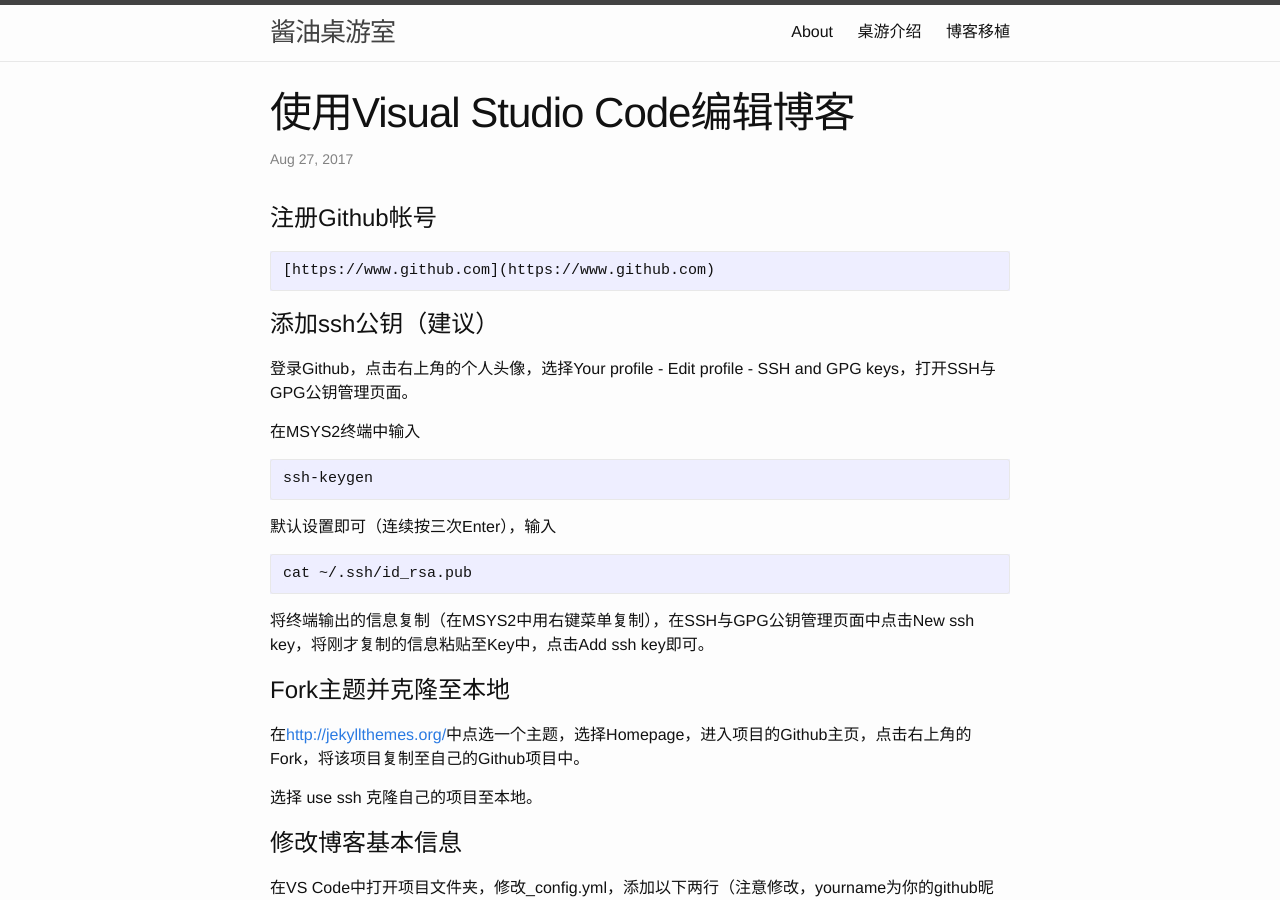
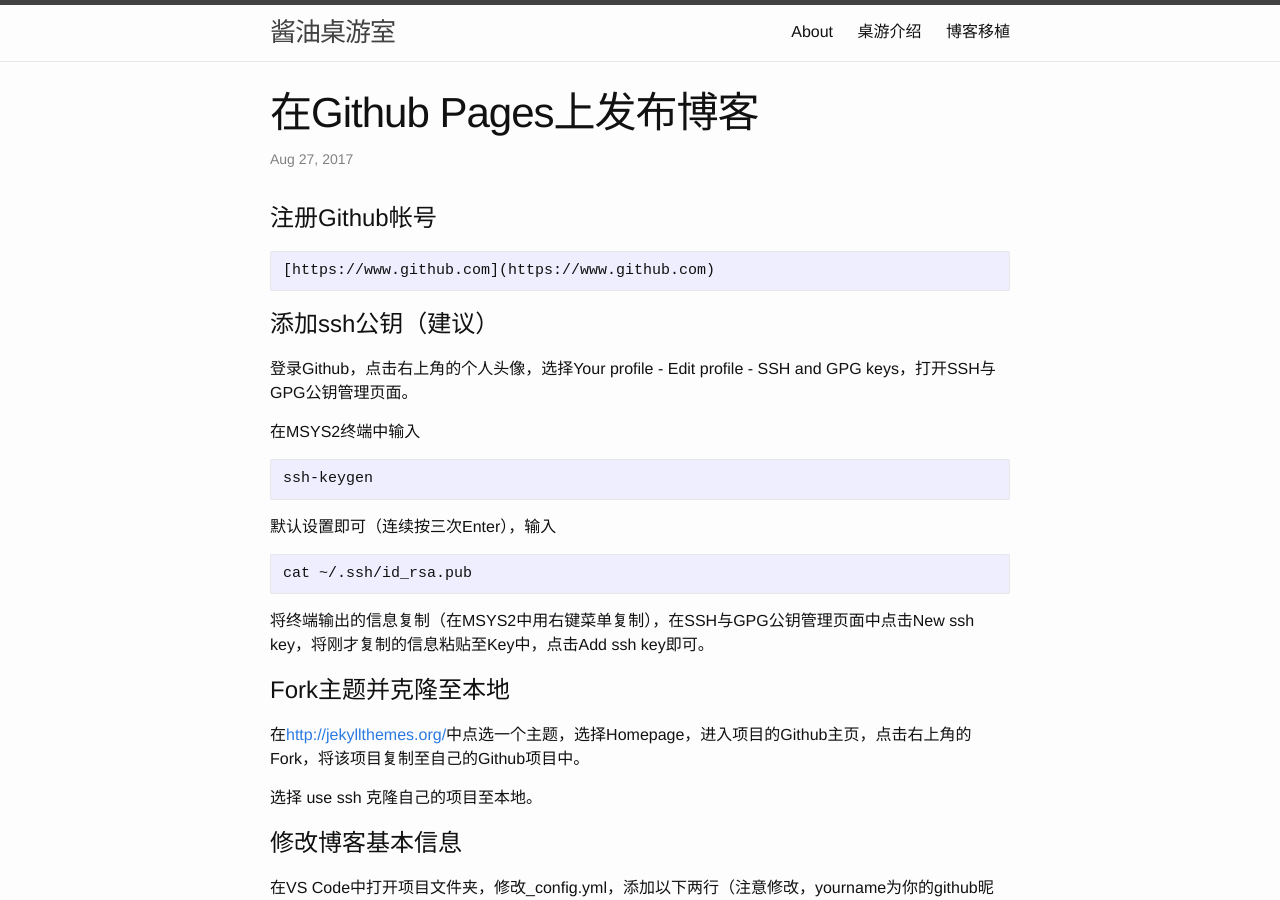
Before and after one commit to JTaoZh/boardgame, a Jekyll site: the page built from _posts/2017-08-29-jekyllPostGithub.md, in a window 1280 px wide and 900 px high. Built offline with Jekyll 4.4.1, drawn with Linux system fonts in a browser that asks for light colours.

Commit message:
little change post github

```diff
--- a/_posts/2017-08-29-jekyllPostGithub.md
+++ b/_posts/2017-08-29-jekyllPostGithub.md
@@ -1,6 +1,6 @@
 ---
 layout: post
-title: 使用Visual Studio Code编辑博客
+title: 在Github Pages上发布博客
 date: 2017-08-28 00:00:00 +0800
 categories: Jekyll
 permalink: /jekyll/jekyll_post_github
```
